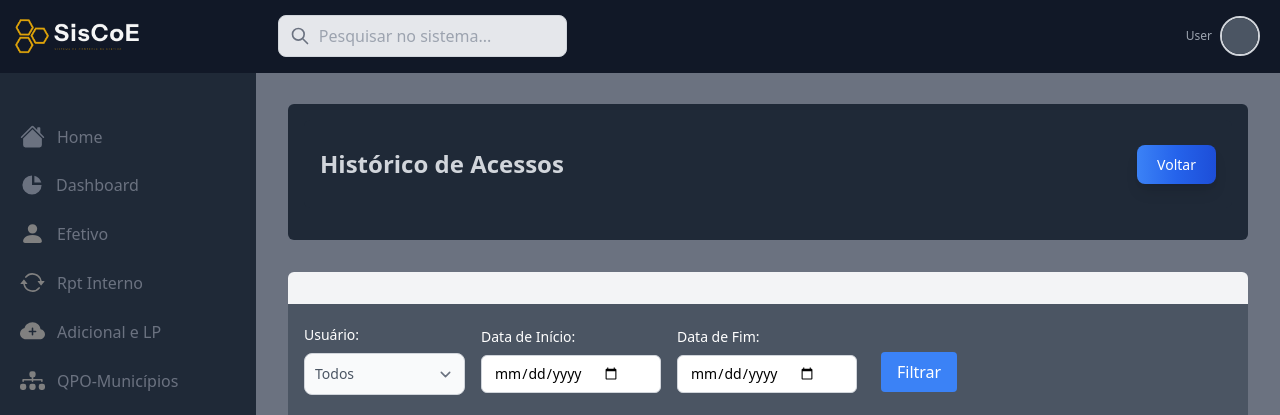
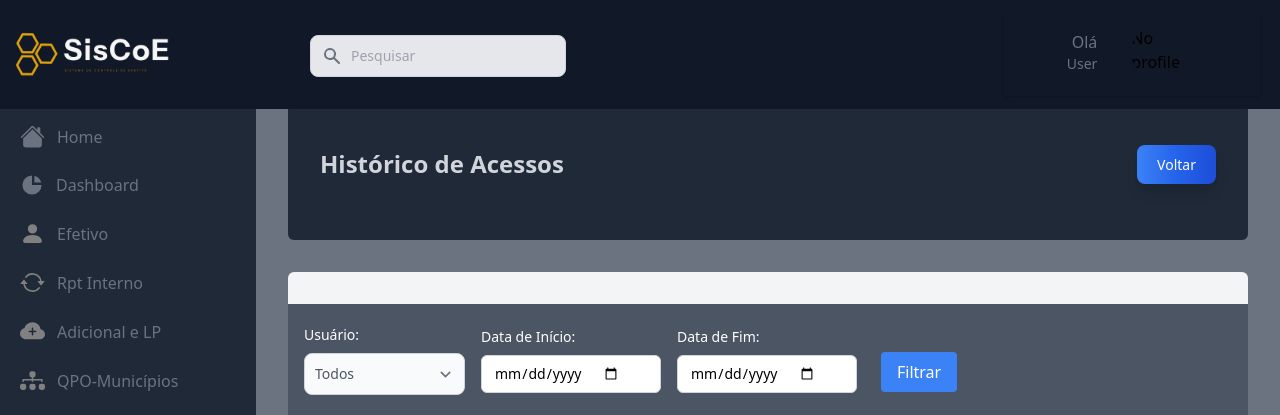
Before and after one commit to Andre-fdias/SisCoE, a Django app: page /accounts/all_users_list/ in a window 1280 px wide. Shown: the top 415 px of the page. Run offline with Django 5.2, Linux system fonts and the light colour scheme; the visitor is signed in with stand-in values (Sample User, id 1); data comes from the database, SQL or seed files in the repository; style sheets or scripts are compiled from the project's sources; parts of the project's set-up code (start-up, migrations or seed data) failed here and were passed over; some libraries are stand-ins or nearby versions; some web fonts are replaced.

Commit message:
Reparos na Nav

```diff
--- a/backend/core/templates/includes/nav.html
+++ b/backend/core/templates/includes/nav.html
@@ -1,127 +1,92 @@
+<!-- includes/nav.html -->
 {% load static %}
+
 <nav class="bg-gray-900 border-b border-gray-900 fixed z-30 w-full">
   <div class="px-3 py-3 lg:px-5 lg:pl-3">
     <div class="flex items-center justify-between">
-            <!-- Lado Esquerdo -->
       <div class="flex items-center justify-start">
-                <button id="toggleSidebarMobile" class="lg:hidden mr-2 text-gray-600 hover:text-gray-900 p-2 rounded">
-                    <!-- Ícones do menu mobile -->
+          <button id="toggleSidebarMobile" aria-expanded="true" aria-controls="sidebar" class="lg:hidden mr-2 text-gray-600 hover:text-gray-900 cursor-pointer p-2 hover:bg-gray-100 focus:bg-gray-100 focus:ring-2 focus:ring-gray-100 rounded">
+            <svg id="toggleSidebarMobileHamburger" class="w-6 h-6" fill="currentColor" viewBox="0 0 20 20" xmlns="http://www.w3.org/2000/svg"><path fill-rule="evenodd" d="M3 5a1 1 0 011-1h12a1 1 0 110 2H4a1 1 0 01-1-1zM3 10a1 1 0 011-1h6a1 1 0 110 2H4a1 1 0 01-1-1zM3 15a1 1 0 011-1h12a1 1 0 110 2H4a1 1 0 01-1-1z" clip-rule="evenodd"></path></svg>
+            <svg id="toggleSidebarMobileClose" class="w-6 h-6 hidden" fill="currentColor" viewBox="0 0 20 20" xmlns="http://www.w3.org/2000/svg"><path fill-rule="evenodd" d="M4.293 4.293a1 1 0 011.414 0L10 8.586l4.293-4.293a1 1 0 111.414 1.414L11.414 10l4.293 4.293a1 1 0 01-1.414 1.414L10 11.414l-4.293 4.293a1 1 0 01-1.414-1.414L8.586 10 4.293 5.707a1 1 0 010-1.414z" clip-rule="evenodd"></path></svg>
           </button>
-
-                <img src="{% static 'img/logo-siscoe-black2.png' %}" alt="Logo" class="h-12">
-
-                <!-- Barra de Pesquisa -->
-                <form class="hidden lg:block lg:pl-32 flex-1 max-w-xl">
-                    <div class="relative">
+          <img src="{% static 'img/logo-siscoe-black2.png' %}" width="170" height="152 role="img" aria-label="people-circle" id="logo">
+          <form action="#" method="GET" class="hidden lg:block lg:pl-32">
+            <label for="topbar-search" class="sr-only">Pesquisar</label>
+              <div class="mt-1 relative lg:w-64">
                 <div class="absolute inset-y-0 left-0 pl-3 flex items-center pointer-events-none">
-                            <svg class="w-5 h-5 text-gray-500" fill="none" stroke="currentColor" viewBox="0 0 24 24">
-                                <path stroke-linecap="round" stroke-linejoin="round" stroke-width="2" d="M21 21l-6-6m2-5a7 7 0 11-14 0 7 7 0 0114 0z"/>
-                            </svg>
+                  <svg class="w-5 h-5 text-gray-500" fill="currentColor" viewBox="0 0 20 20" xmlns="http://www.w3.org/2000/svg"><path fill-rule="evenodd" d="M8 4a4 4 0 100 8 4 4 0 000-8zM2 8a6 6 0 1110.89 3.476l4.817 4.817a1 1 0 01-1.414 1.414l-4.816-4.816A6 6 0 012 8z" clip-rule="evenodd"></path></svg>
                 </div>
-                        <input type="text"
-                               id="globalSearch"
-                               class="w-full pl-10 pr-4 py-2 bg-gray-200 border border-gray-300 rounded-lg focus:ring-2 focus:ring-teal-500 focus:border-teal-500"
-                               placeholder="Pesquisar no sistema..."
-                               onkeypress="handleGlobalSearch(event)">
+                  <input type="text" name="email" id="topbar-search" class="bg-gray-200 border border-gray-300 text-gray-900 sm:text-sm rounded-lg focus:ring-cyan-600 focus:border-cyan-600 block w-full pl-10 p-2.5" placeholder="Pesquisar">
               </div>
           </form>
       </div>
-
-            <!-- Lado Direito -->
-            <div class="flex items-center gap-4">
-                <button onclick="openFaiscaModal()" class="hidden lg:flex items-center p-2 rounded-lg hover:opacity-90 transition">
-                    <i class="fas fa-dog text-xl" style="background: linear-gradient(to right, #2dd4bf, #14b8a6); -webkit-background-clip: text; -webkit-text-fill-color: transparent;"></i>
-                    <span></span>
+      <div class="flex items-center">
+       <button id="toggleSidebarMobileSearch" type="button" class="lg:hidden text-gray-500 hover:text-gray-900 hover:bg-gray-100 p-2 rounded-lg">
+           <span class="sr-only">Search</span>
+         <svg class="w-6 h-6" fill="currentColor" viewBox="0 0 20 20" xmlns="http://www.w3.org/2000/svg"><path fill-rule="evenodd" d="M8 4a4 4 0 100 8 4 4 0 000-8zM2 8a6 6 0 1110.89 3.476l4.817 4.817a1 1 0 01-1.414 1.414l-4.816-4.816A6 6 0 012 8z" clip-rule="evenodd"></path></svg>
        </button>
-
-                <!-- Menu do Usuário -->
-                <div x-data="{ open: false }" class="relative">
-                    <button @click="open = !open" class="flex items-center gap-2">
-                        <div class="text-right">
-                            <div class="text-sm font-medium text-gray-300">{{ request.user.profile.posto_grad }}</div>
-                            <div class="text-xs text-gray-400">{{ request.user.last_name }}</div>
+          <div class="hidden lg:flex items-center">
+            <div class="-mb-1">
             </div>
-                        <div class="w-10 h-10 rounded-full overflow-hidden border-2 border-gray-300">
+            <div class="flex items-center">
+              <script src="https://cdn.jsdelivr.net/gh/alpinejs/alpine@v2.x.x/dist/alpine.min.js"></script>
+              <div class=" bg-gray-900 flex justify-center items-center dark:bg-gray-500">
+                <div x-data="{ open: false }" class="bg-gray-900 dark:bg-gray-800 w-64  shadow flex justify-center items-center">
+                <div @click="open = !open" class="relative border-b-4 border-transparent py-3" :class="{'border-indigo-700 transform transition duration-300 ': open}" x-transition:enter-end="transform opacity-100 scale-100" x-transition:leave="transition ease-in duration-75" x-transition:leave-start="transform opacity-100 scale-100">
+                      <div class="flex justify-center items-center space-x-3 cursor-pointer">
+                        <div class="flex flex-col items-end ">
+                          <!-- Nome -->
+                  <div class="text-md font-medium text-gray-500 mr-5"> Olá </div>
+                    <!-- Título -->
+                    <div class="text-sm font-regular text-gray-500 mr-5">{{ request.user.profile.posto_grad}}  {{ request.user.last_name}}</div>
+                      </div>
+                      <div class="w-14 h-14 rounded-full overflow-hidden border-2 dark:border-white border-gray-900">
                         {% if request.user.profile.image %}
-                                <img src="{{ request.user.profile.image.url }}" alt="Avatar" class="w-full h-full object-cover">
+                        <img src="{{ request.user.profile.image.url }}" alt="Profile Image" class="w-full h-full object-cover">
                           {% else %}
-                                <div class="bg-gray-600 h-full flex items-center justify-center">
-                                    <i class="fas fa-user text-white"></i>
-                                </div>
+                        <p>No profile image uploaded.</p>
                         {% endif %}
                        </div>
-                    </button>
+                        <div class="font-semibold dark:text-white text-gray-900 text-lg">
+                          <div class="cursor-pointer">
 
-                    <!-- Dropdown -->
-                    <div x-show="open" class="absolute right-0 mt-2 w-48 bg-white rounded-lg shadow-xl py-2 z-50">
-                        <a href="{% url 'user_detail' user.pk %}" class="flex items-center px-4 py-2 text-gray-700 hover:bg-gray-100">
-                            <i class="fas fa-user-cog mr-3 text-gray-500"></i>
+                                    </div>
+                                    </div>
+                                    </div>
+                    <div x-show="open" x-transition:enter="transition ease-out duration-100" x-transition:enter-start="transform opacity-0 scale-95" x-transition:enter-end="transform opacity-100 scale-100" x-transition:leave="transition ease-in duration-75" x-transition:leave-start="transform opacity-100 scale-100" x-transition:leave-end="transform opacity-0 scale-95" class="absolute w-60 px-5 py-3 dark:bg-gray-800 bg-white rounded-lg shadow border dark:border-transparent mt-5">
+                        <ul class="space-y-3 dark:text-white">
+                          <li class="flex items-center w-full p-2 text-gray-400 transition duration-75  group hover:bg-gray-200 hover:rounded-lg" >
+                            <a href="{% url 'user_detail' user.pk %}"  class="flex items-center transform transition-colors duration-200 border-transparent hover:border-indigo-700">
+                                  <div class="mr-3">
+                              <svg xmlns="http://www.w3.org/2000/svg" color="gray"  width="25" height="25" fill="currentColor" class="bi bi-person-workspace" viewBox="0 0 16 16">
+                                <path d="M4 16s-1 0-1-1 1-4 5-4 5 3 5 4-1 1-1 1zm4-5.95a2.5 2.5 0 1 0 0-5 2.5 2.5 0 0 0 0 5"/>
+                                <path d="M2 1a2 2 0 0 0-2 2v9.5A1.5 1.5 0 0 0 1.5 14h.653a5.4 5.4 0 0 1 1.066-2H1V3a1 1 0 0 1 1-1h12a1 1 0 0 1 1 1v9h-2.219c.554.654.89 1.373 1.066 2h.653a1.5 1.5 0 0 0 1.5-1.5V3a2 2 0 0 0-2-2z"/>
+                              </svg>
+                              </div>
                               Meu Perfil
                               </a>
-                        <hr class="my-2">
-                        <a href="{% url 'logout' %}" class="flex items-center px-4 py-2 text-red-600 hover:bg-red-50">
-                            <i class="fas fa-sign-out-alt mr-3"></i>
+                          </li>
+
+                        <hr class="dark:border-gray-700">
+                        <li class="flex items-center w-full p-2 text-red-500 transition duration-75  group hover:bg-red-600  hover:text-gray-200  hover:rounded-lg">
+                          <a href="{% url 'logout' %}"  class="flex items-center transform transition-colors duration-200  border-transparent hover:border-red-600">
+                            <div class="mr-3 text-red-600 group hover:bg-red-600  hover:text-gray-200">
+                             <svg class="w-6 h-6 group hover:bg-red-600  hover:text-gray-200" fill="none" stroke="currentColor" viewBox="0 0 24 24" xmlns="http://www.w3.org/2000/svg"><path stroke-linecap="round" stroke-linejoin="round" stroke-width="2" d="M17 16l4-4m0 0l-4-4m4 4H7m6 4v1a3 3 0 01-3 3H6a3 3 0 01-3-3V7a3 3 0 013-3h4a3 3 0 013 3v1"></path></svg>
+                          </div>
                           Sair
                           </a>
+                        </li>
+                        </ul>
                         </div>
                         </div>
                         </div>
                         </div>
+                        <div class="flex items-center ms-3">
+                    </div>
             </div>
 
-    <!-- Modal de Pesquisa -->
-    <div id="searchModal" class="hidden fixed inset-0 bg-black bg-opacity-50 z-40 flex items-center justify-center p-4">
-        <div class="bg-white rounded-xl w-full max-w-3xl mx-4 shadow-2xl">
-            <div class="p-6">
-                <h3 class="text-xl font-bold mb-4">Resultados da Pesquisa</h3>
-                <div id="searchResults" class="h-96 overflow-y-auto space-y-3"></div>
+          </div>
       </div>
    </div>
  </div>
 </nav>
-
-<script>
-// Controle de Pesquisa Global
-function handleGlobalSearch(e) {
-    if (e.key === 'Enter') {
-        e.preventDefault();
-        const query = e.target.value;
-        if (query.length > 2) {
-            fetch(`/api/search?q=${encodeURIComponent(query)}`)
-                .then(response => response.json())
-                .then(data => displayResults(data));
-        }
-    }
-}
-
-function displayResults(results) {
-    const container = document.getElementById('searchResults');
-    container.innerHTML = results.map(item => `
-        <div class="p-4 bg-white rounded-lg shadow">
-            <h4 class="font-semibold mb-2">${item.title}</h4>
-            <p class="text-sm text-gray-600">${item.description}</p>
-        </div>
-    `).join('');
-
-    document.getElementById('searchModal').classList.remove('hidden');
-}
-
-// Fechar modal de pesquisa
-document.getElementById('searchModal').addEventListener('click', function(e) {
-    if (e.target === this) {
-        this.classList.add('hidden');
-    }
-});
-</script>
-<script>
-    // Função para abrir o modal Faisca
-    function openFaiscaModal() {
-        const faiscaModal = document.getElementById('faiscaModal');
-        if (faiscaModal) {
-            faiscaModal.classList.remove('hidden');
-            // Focar no input quando abrir
-            const faiscaInput = document.getElementById('faiscaInput');
-            if (faiscaInput) faiscaInput.focus();
-        }
-    }
-    </script>
```
Lines whose indentation alone changed are shown as unchanged.
